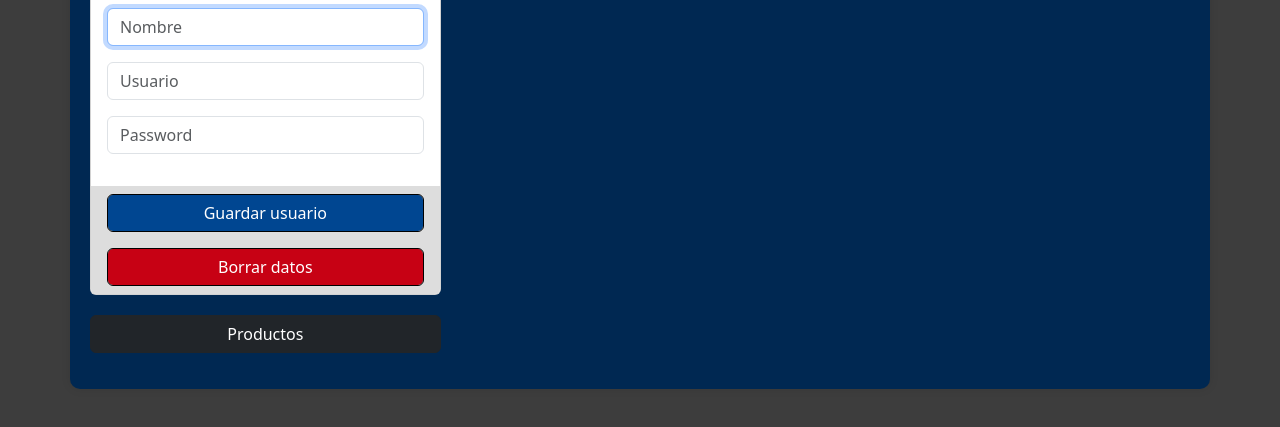
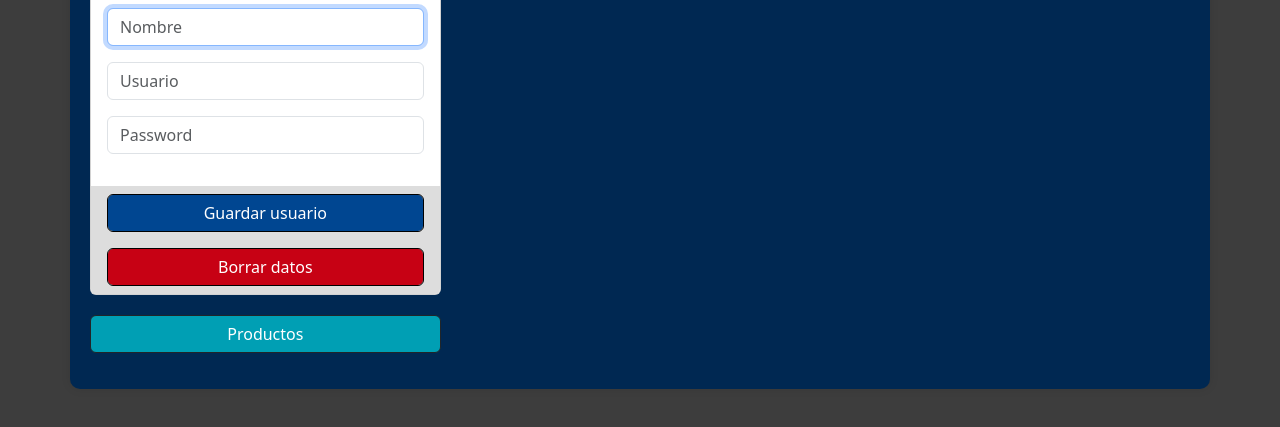
Before and after one commit to PalomequeDeLaTorre/Sockets, a website: page public/index.html in a window 1280 px wide. Shown: the part 211-638 px from the top of the page. Drawn offline with nearby package versions, Linux system fonts and the light colour scheme; no server answers.

Commit message:
mostrar_productos

```diff
--- a/public/css/styles.css
+++ b/public/css/styles.css
@@ -63,3 +63,12 @@ h1 {
 .table-hover tbody tr:hover {
     background-color: rgba(0, 0, 0, 0.993);
 }
+
+.custom-btn {
+    background-color: rgb(0, 159, 180);
+    transition: background-color 0.3s ease;
+}
+
+.custom-btn:hover {
+    background-color: rgb(1, 197, 223);
+}
--- a/public/index.html
+++ b/public/index.html
@@ -48,7 +48,7 @@
                         </div>
                     </div>
                 </form>
-                <button class="btn btn-dark mb-3" style="width: 100%;" onclick="window.location.href = 'productos.html';">Productos</button>
+                <button class="btn btn-dark mb-3 custom-btn" style="width: 100%;" onclick="window.location.href = 'productos.html';">Productos</button>
             </div>
             <div class="col-8">
                 <div id="mensaje" class="text-danger fs-3"></div>
```
Also changed, not shown: public/productos.html (+1 -1 lines).
